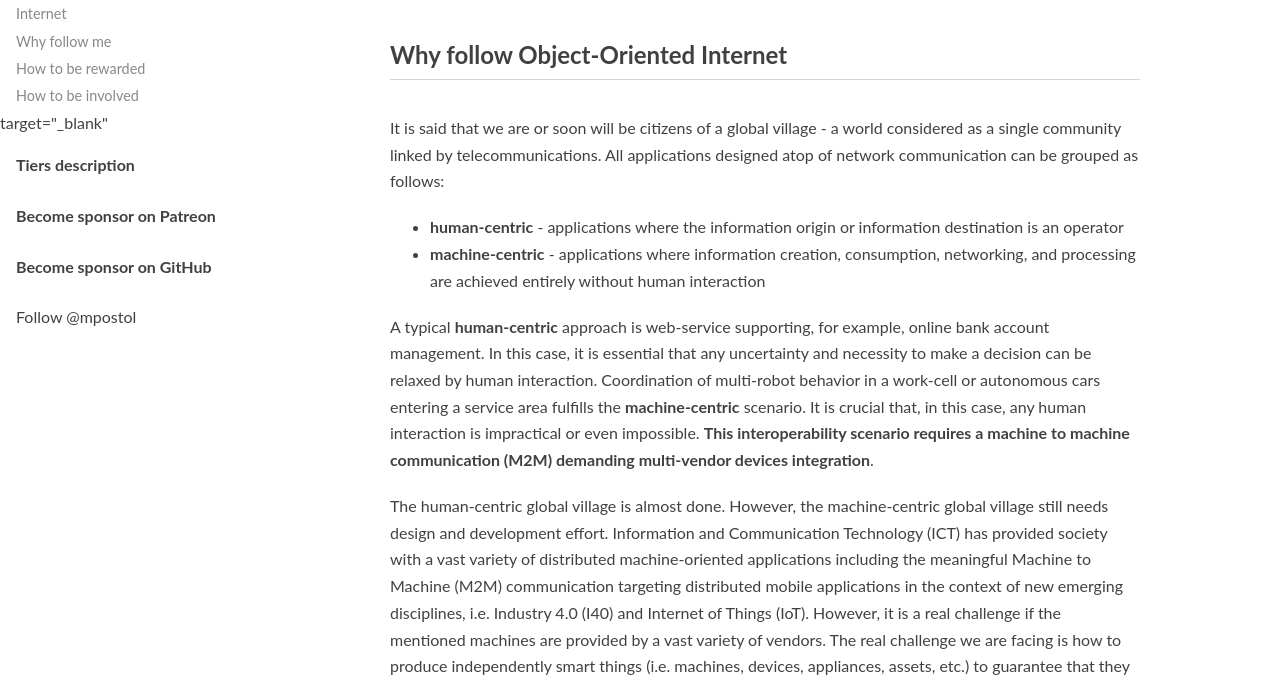
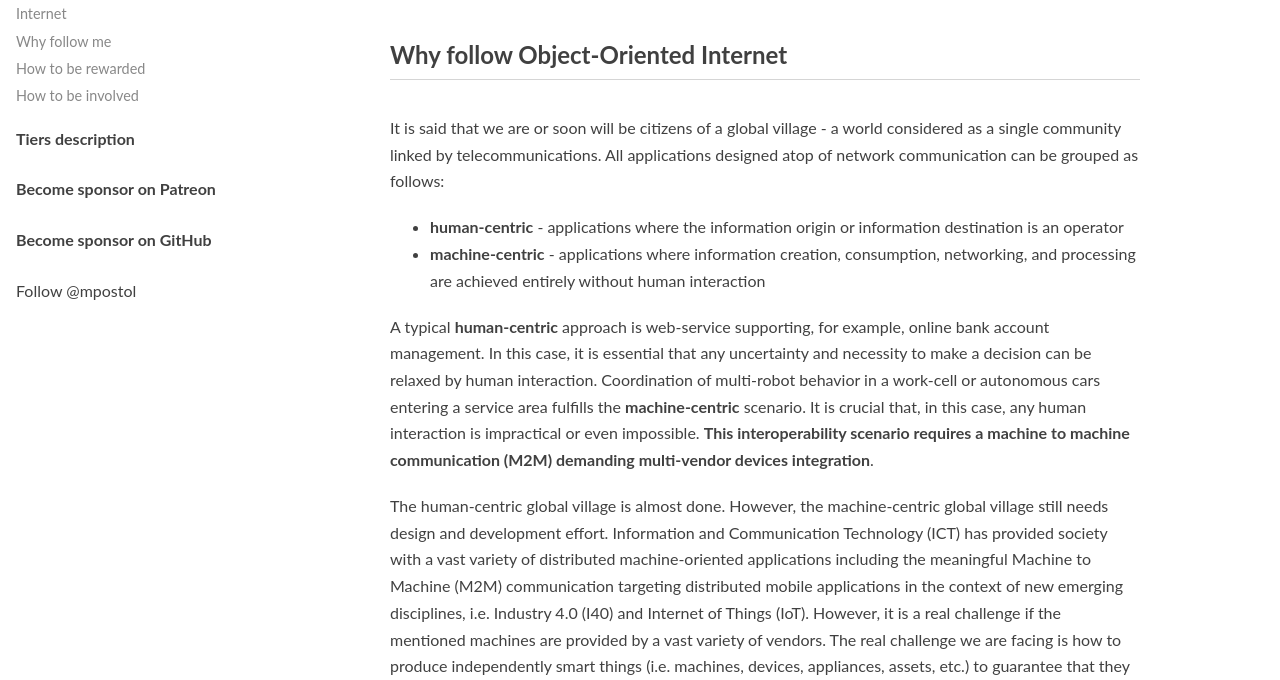
Before and after one commit to mpostol/.github, a plain HTML site: page docs/index.html in a window 1280 px wide. Shown: the part 120-800 px from the top of the page. Drawn offline with Linux system fonts and the light colour scheme; a web font is replaced by a local one.

Commit message:
Tiers move to .github #5
- fixed broken links

```diff
--- a/docs/index.html
+++ b/docs/index.html
@@ -20,7 +20,9 @@
             <li><a href="#how-to-be-involved">How to be involved</a></li>
           </ul>
         </li>
-        <li> target="_blank" <a href="Tiers.md.html"><strong>Tiers description</strong></a></li>
+        <li>
+          <a target="_blank" href="Tiers.md.html"><strong>Tiers description</strong></a>
+        </li>
         <li>
           <a target="_blank" href="https://www.patreon.com/mpostol"><strong>Become sponsor on Patreon</strong></a>
         </li>
@@ -88,7 +90,8 @@
             href="https://github.com/mpostol">GitHub</a>, <a href="https://mpostol.wordpress.com">Wordpress</a>, <a
             href="https://www.researchgate.net/profile/Mariusz_Postol">Research Gate</a>, <a
             href="https://www.linkedin.com/in/mpostol">LinkedIn</a>, <a href="https://twitter.com/mpostol">Twitter</a>,
-          <a href="https://gitter.im/mpostol/OPC-UA-OOI">Gitter</a>, etc.</li>
+          <a href="https://gitter.im/mpostol/OPC-UA-OOI">Gitter</a>, etc.
+        </li>
         <li>loosely coupled research and development team of direct contributors</li>
       </ul>
       <p>and contribute to the following call to actions</p>
```
Also changed, not shown: docs/Tiers.md.html (+1 -1 lines).
